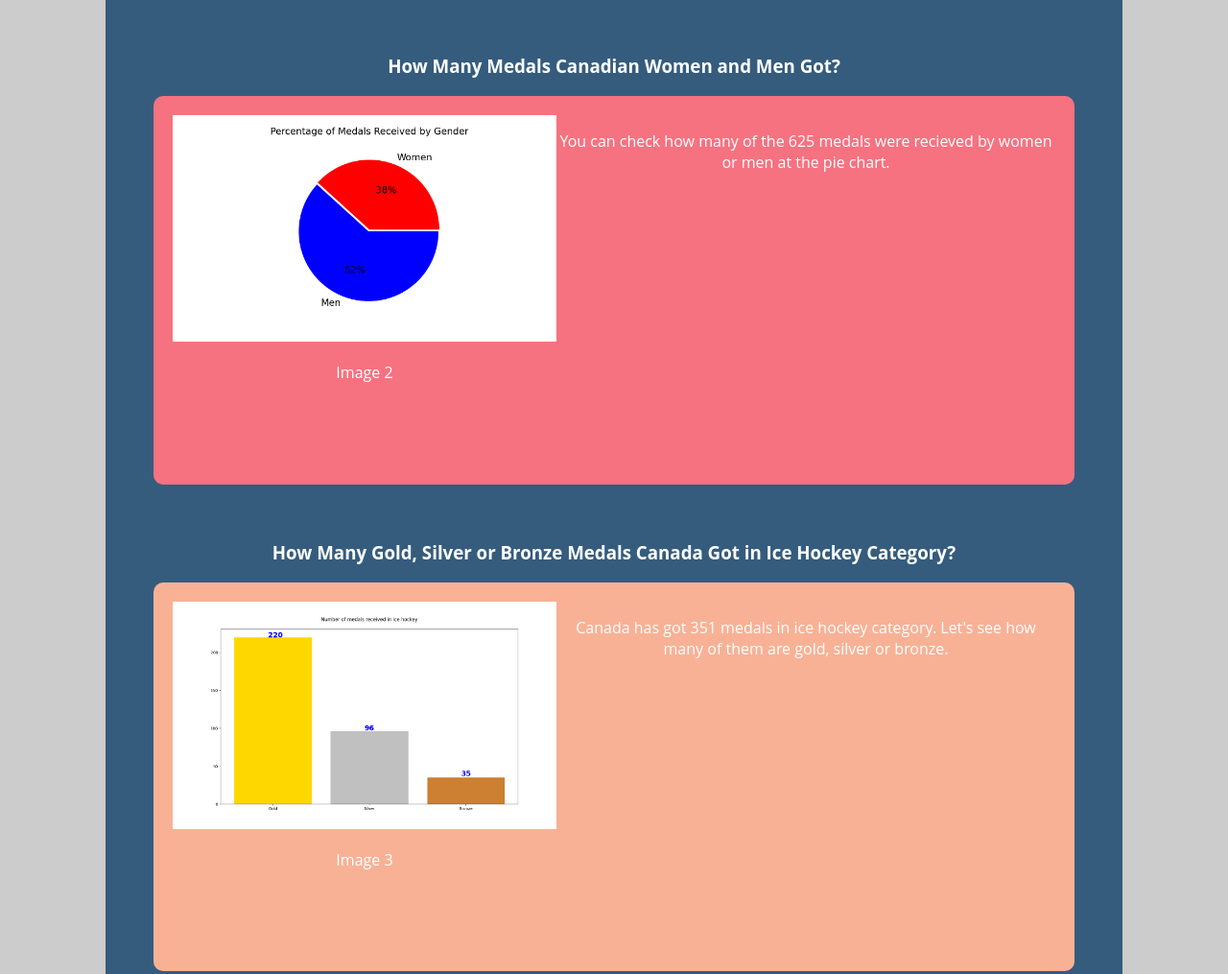
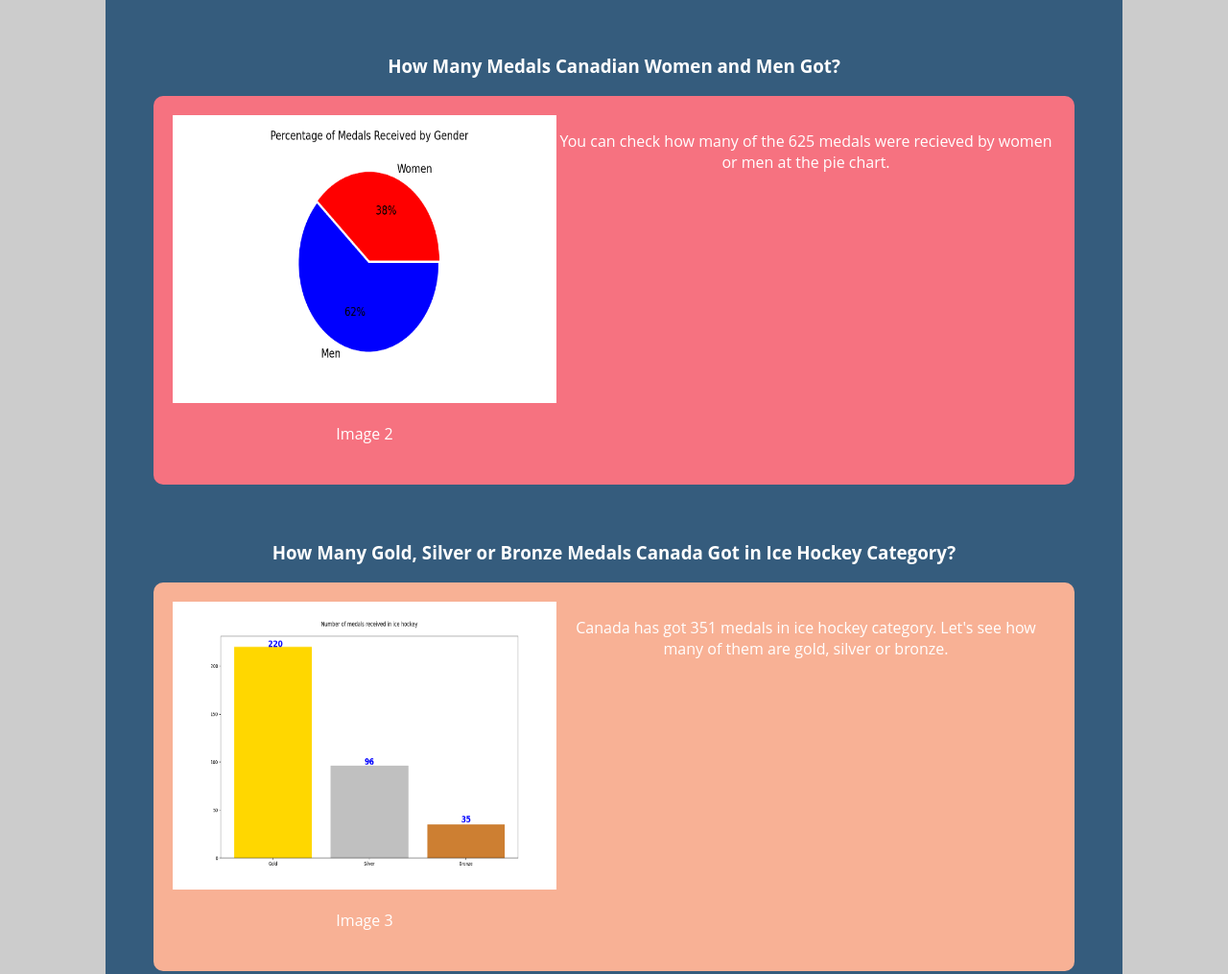
Before and after one commit to Sarikayaelif/Data-Visualization-with-Python, a plain HTML site: page index.html in a window 1280 px wide. Shown: the part 556-1571 px from the top of the page at 96% size. Drawn offline with Linux system fonts and the light colour scheme; a script that the page names is missing.

Commit message:
last updates on css

```diff
--- a/index.html
+++ b/index.html
@@ -43,7 +43,7 @@
 				<section id="image2Con">
 
 					<div>
-						<img class="data-graphic" src="images/canada_gender.png" alt="chart2" width="400">
+						<img class="data-graphic" src="images/canada_gender.png" alt="chart2" width="400" height="300">
 						<p>Image 2</p>
 					</div>
 					<div>
@@ -59,7 +59,7 @@
 
 					<div>
 
-						<img class="data-graphic" src="images/icehockey_medal.png" alt="chart3" width="400">
+						<img class="data-graphic" src="images/icehockey_medal.png" alt="chart3" width="400" height="300">
 						<p>Image 3</p>
 					</div>
 
```
